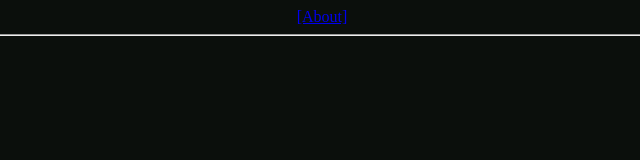
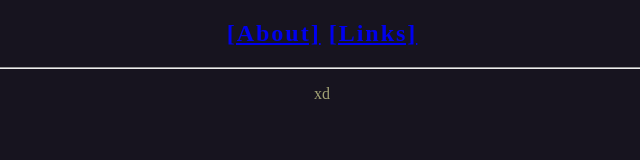
Before and after one commit to JulieFf7/Webpage, a plain HTML site: page index.html in a window 1280 px wide. Shown: the whole page, without its empty margins (318-958 px from the left). Drawn offline with Linux system fonts and the light colour scheme.

Commit message:
Daily save

```diff
--- a/index.html
+++ b/index.html
@@ -3,22 +3,29 @@
   <head>
     <meta charset="utf-8">
     <title>JulieFf7</title>
+    <link rel="stylesheet" href="style.css">
   </head>
-  <body bgColor="0b0f0c">
+  <body>
 
-    <style>
-      body {
-        text-align: center;
-        color: green;}
 
-      a:visited, a:active {
-        color: green;
-        background-color: transparent;
-        text-decoration: none;}
 
-    </style>
 
-<a href="#">[About]</a><hr>
+
+
+
+
+<h2>
+    <a href="#">[About]</a>
+    <a href="#">[Links]</a>
+</h2>
+
+
+<hr>
+<p>
+
+xd
+
+</p>
 
 
 
--- /dev/null
+++ b/style.css
@@ -0,0 +1,21 @@
+body {
+  text-align: center;
+  background-color: #17141f;
+
+  }
+
+a:default, a:visited, a:active {
+  color: #4d4d33;
+  background-color: transparent;
+  cursor: help;
+
+  }
+
+p {
+color: #a3a375;
+text-align: center;
+}
+
+h2 {
+  letter-spacing: 2px;
+}
```
